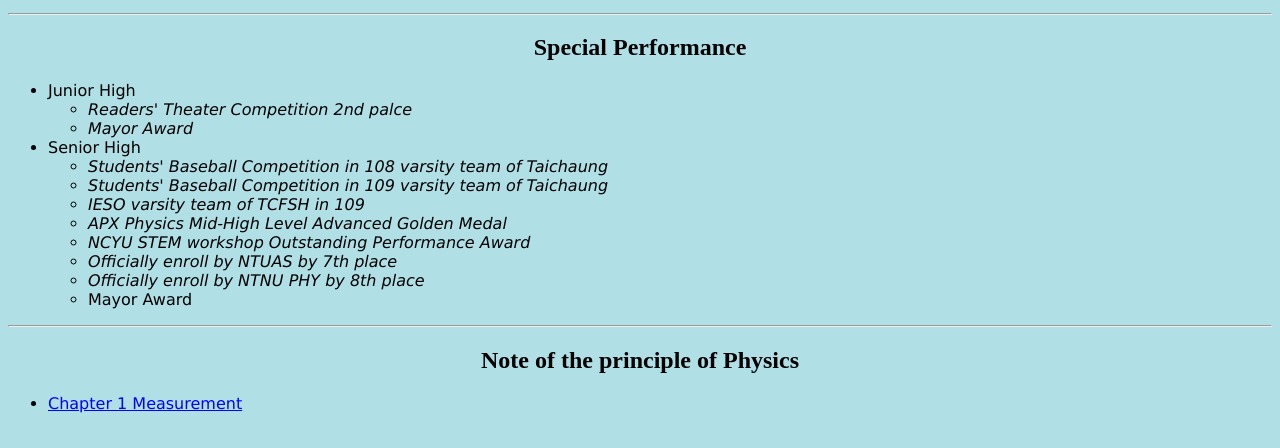
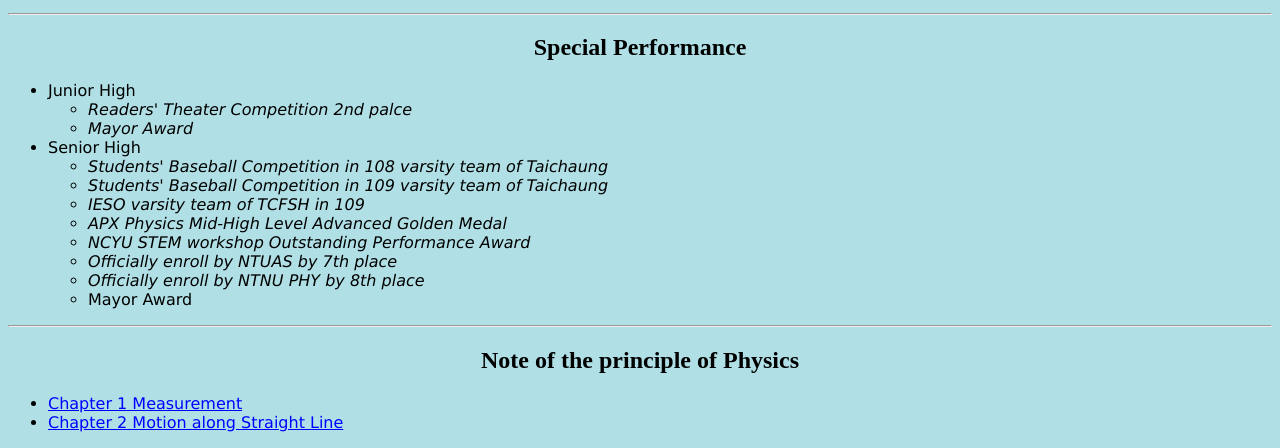
Before and after one commit to Baseballlkk/JosephKan.github.io, a plain HTML site: page index.html in a window 1280 px wide. Shown: the part 481-929 px from the top of the page. Drawn offline with Linux system fonts and the light colour scheme.

Commit message:
index.html

```diff
--- a/index.html
+++ b/index.html
@@ -87,6 +87,7 @@
 	<h2 id="physics">Note of the principle of Physics</h2>
 		<ul style="font-family:verdana;">
 			<li><a href="https://baseballlkk.github.io/josephkan.github.io/note_of_physics/Measurement.html" target="_parent;">Chapter 1 Measurement</a></li>
+			<li><a href="https://baseballlkk.github.io/josephkan.github.io/note_of_physics/motion_along_straight_line.html" target="_parent;">Chapter 2 Motion along Straight Line</a></li>
 		</ul>
 </body>
 </html>
```
